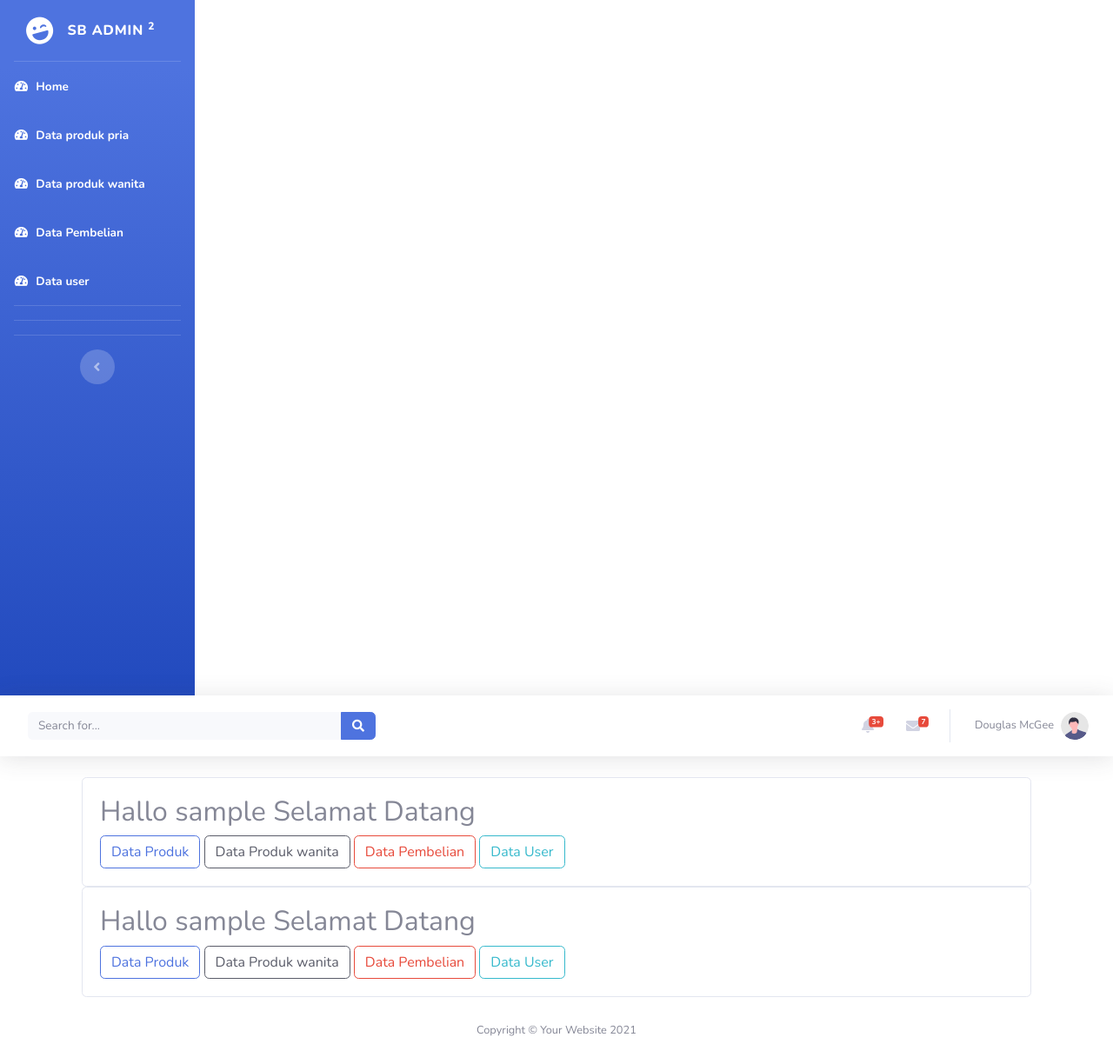
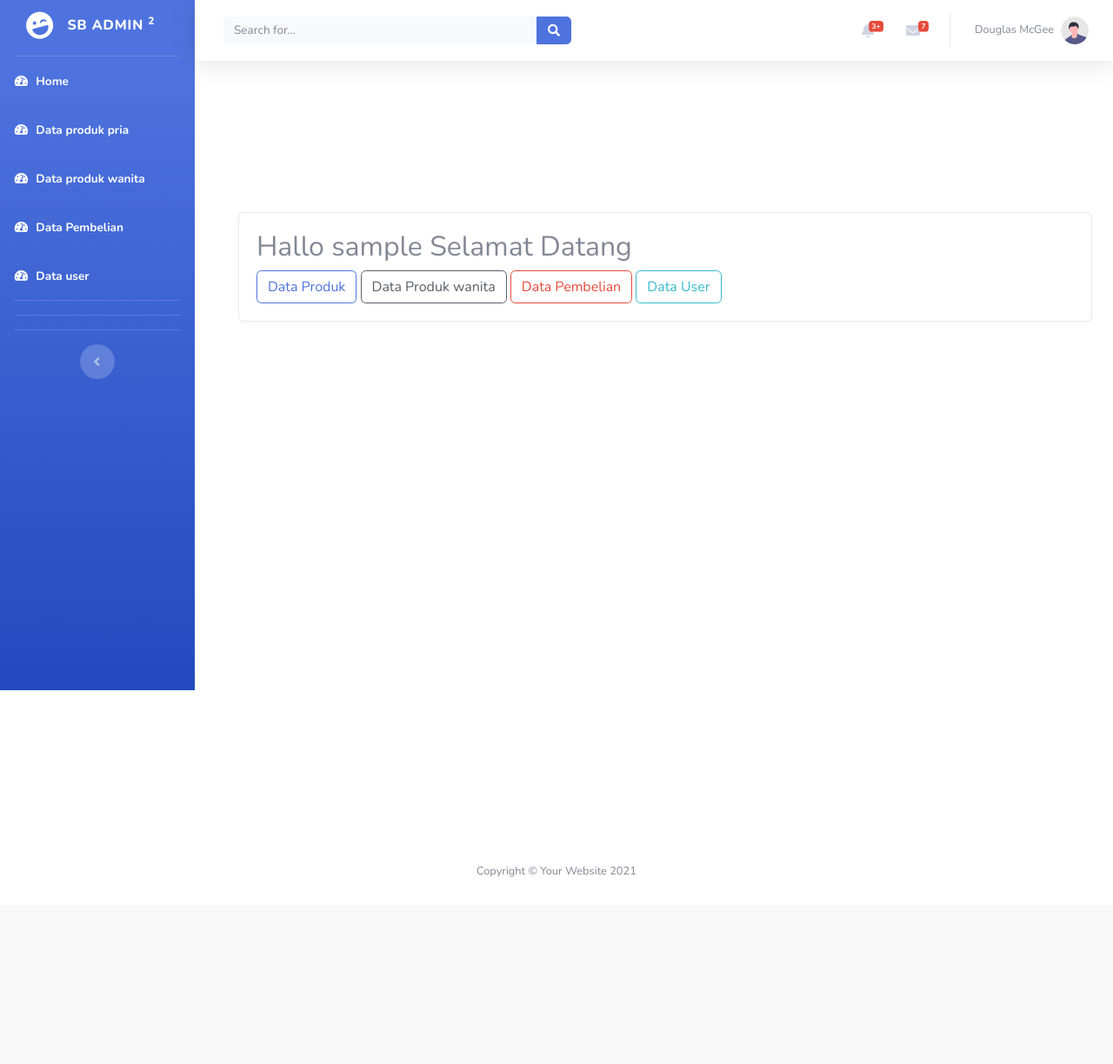
Before and after one commit to sahrulraiya23/K2-E-Commerce, a PHP site: page /admin/index.php in a window 1280 px wide. Shown: the whole page at 87% size. After the commit the page ends 1009 px from the top, so only its background shows below. Run offline with PHP 8.4, Linux system fonts and the light colour scheme; the visitor is signed in with stand-in values (Sample User, id 1); tables that the repository leaves empty or names only in its code hold one stand-in row (values such as "Sample post").

Commit message:
sahrul raiya ubah index.php

```diff
--- a/admin/index.php
+++ b/admin/index.php
@@ -1,8 +1,6 @@
 <?php
 session_start();
 include '../koneksi.php';
-
-// Buat kelas Admin
 class Admin
 {
     private $koneksi;
@@ -47,7 +45,7 @@ class Admin
     public function tampilkanSidebar()
     {
 ?>
-        <ul class="navbar-nav bg-gradient-primary sidebar sidebar-dark accordion" id="accordionSidebar">
+        <ul class="navbar-nav bg-gradient-primary sidebar sidebar-dark accordion" style="margin-top: -100px;" id="accordionSidebar">
 
             <!-- Sidebar - Brand -->
             <a class="sidebar-brand d-flex align-items-center justify-content-center" href="index.html">
@@ -125,7 +123,8 @@ class Admin
     public function tampilkanTopbar()
     {
     ?>
-        <div id="content-wrapper" class="d-flex flex-column">
+
+        <div id="content-wrapper" class="d-flex flex-column" style="margin-left:225px">
 
             <!-- Main Content -->
             <div id="content">
@@ -317,63 +316,18 @@ class Admin
                 </nav>
                 <!-- End of Topbar -->
 
-                <div class="container">
-                    <div class="card">
-                        <div class="card-body">
-                            <?php
-                            // Check if the 'halaman' parameter is set
-                            if (isset($_GET['halaman'])) {
-                                if ($_GET['halaman'] == "produkpria") {
-                                    include 'produk.php';
-                                } else if ($_GET['halaman'] == "produkwanita") {
-                                    include 'produk.php';
-                                } else if ($_GET['halaman'] == "pembelian") {
-                                    include 'pembelian.php';
-                                } else if ($_GET['halaman'] == "user") {
-                                    include 'user.php';
-                                } else if ($_GET['halaman'] == "tambahprodukpria") {
-                                    include 'tambahproduk.php';
-                                } else if ($_GET['halaman'] == "tambahprodukwanita") {
-                                    include 'tambahproduk.php';
-                                } else if ($_GET['halaman'] == "editprodukpria") {
-                                    include 'editproduk.php';
-                                } else if ($_GET['halaman'] == "editprodukwanita") {
-                                    include 'editproduk.php';
-                                } else if ($_GET['halaman'] == "hapusprodukpria") {
-                                    include 'hapusproduk.php';
-                                } else if ($_GET['halaman'] == "hapusprodukwanita") {
-                                    include 'hapusproduk.php';
-                                } else if ($_GET['halaman'] == "tambahuser") {
-                                    include 'tambahproduk.php';
-                                } else if ($_GET['halaman'] == "logout") {
-                                    include 'logout.php';
-                                }
-                            } else {
-                                $koneksi = mysqli_connect('localhost', 'root', '', 'ecommerce');
-                                $query = "SELECT * FROM admin";
-                                $sql = mysqli_query($koneksi, $query);
-                                $data = mysqli_fetch_array($sql);
-                            ?>
-                                <h2>Hallo <?php echo $data['username'] ?> Selamat Datang</h2>
-                                <a class="btn btn-outline-primary" href="index.php?halaman=produkpria">Data Produk</a>
-                                <a class="btn btn-outline-dark" href="index.php?halaman=produkwanita">Data Produk wanita</a>
-                                <a class="btn btn-outline-danger" href="index.php?halaman=produk">Data Pembelian</a>
-                                <a class="btn btn-outline-info" href="index.php?halaman=produk">Data User</a>
-                            <?php } ?>
-                        </div>
-                    </div>
-                </div>
 
 
 
             </div>
+
 
         </div>
         <?php }
 
     public function tampilkanHalaman()
     {
-        echo '<div class="container"><div class="card"><div class="card-body">';
+        echo '<div class="container" style="margin-left: 250px;margin-top: -550px; width:auto; display: flex; flex-direction: column; min-height: 90vh;"><div class="card"><div class="card-body">';
 
         if (isset($_GET['halaman'])) {
             if ($_GET['halaman'] == "produkpria") {
@@ -411,21 +365,22 @@ class Admin
             <a class="btn btn-outline-dark" href="index.php?halaman=produkwanita">Data Produk wanita</a>
             <a class="btn btn-outline-danger" href="index.php?halaman=produk">Data Pembelian</a>
             <a class="btn btn-outline-info" href="index.php?halaman=produk">Data User</a>
-<?php
+        <?php
         }
 
         echo '</div></div></div>';
     }
 
     public function tampilkanFooter()
-    {
-        echo '<footer class="sticky-footer bg-white">
-        <div class="container my-auto">
-            <div class="copyright text-center my-auto">
-                <span>Copyright &copy; Your Website 2021</span>
+    { ?>
+        <footer class="sticky-footer bg-white">
+            <div class="container my-auto">
+                <div class="copyright text-center my-auto">
+                    <span>Copyright &copy; Your Website 2021</span>
+                </div>
             </div>
-        </div>
-    </footer>';
+        </footer>
+<?php
     }
 }
 
@@ -433,8 +388,8 @@ class Admin
 $admin = new Admin($koneksi);
 $admin->cekLogin();
 $admin->tampilkanHeader();
+$admin->tampilkanTopbar();
 $admin->tampilkanSidebar();
-$admin->tampilkanTopbar();
 $admin->tampilkanHalaman();
 $admin->tampilkanFooter();
 ?>
```
